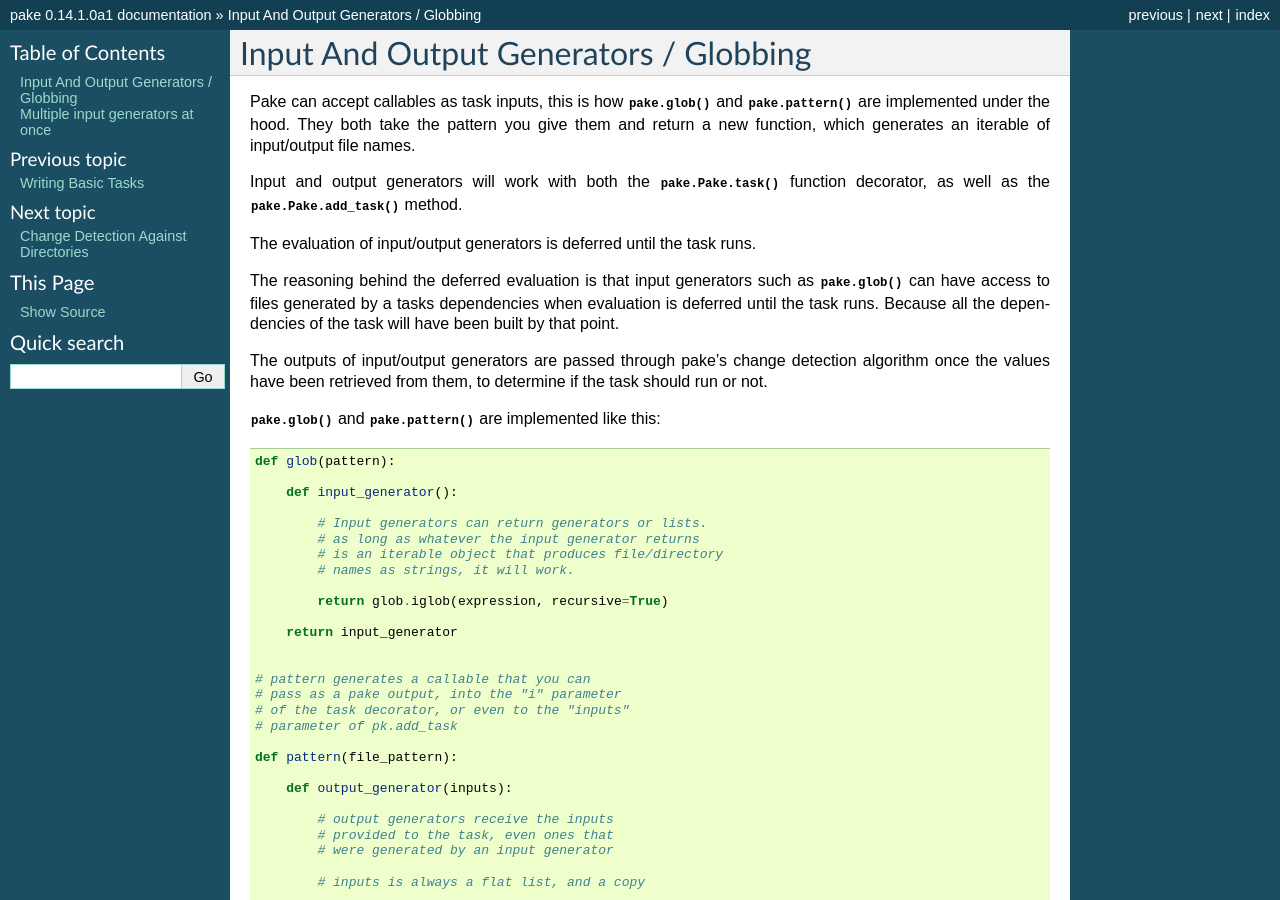
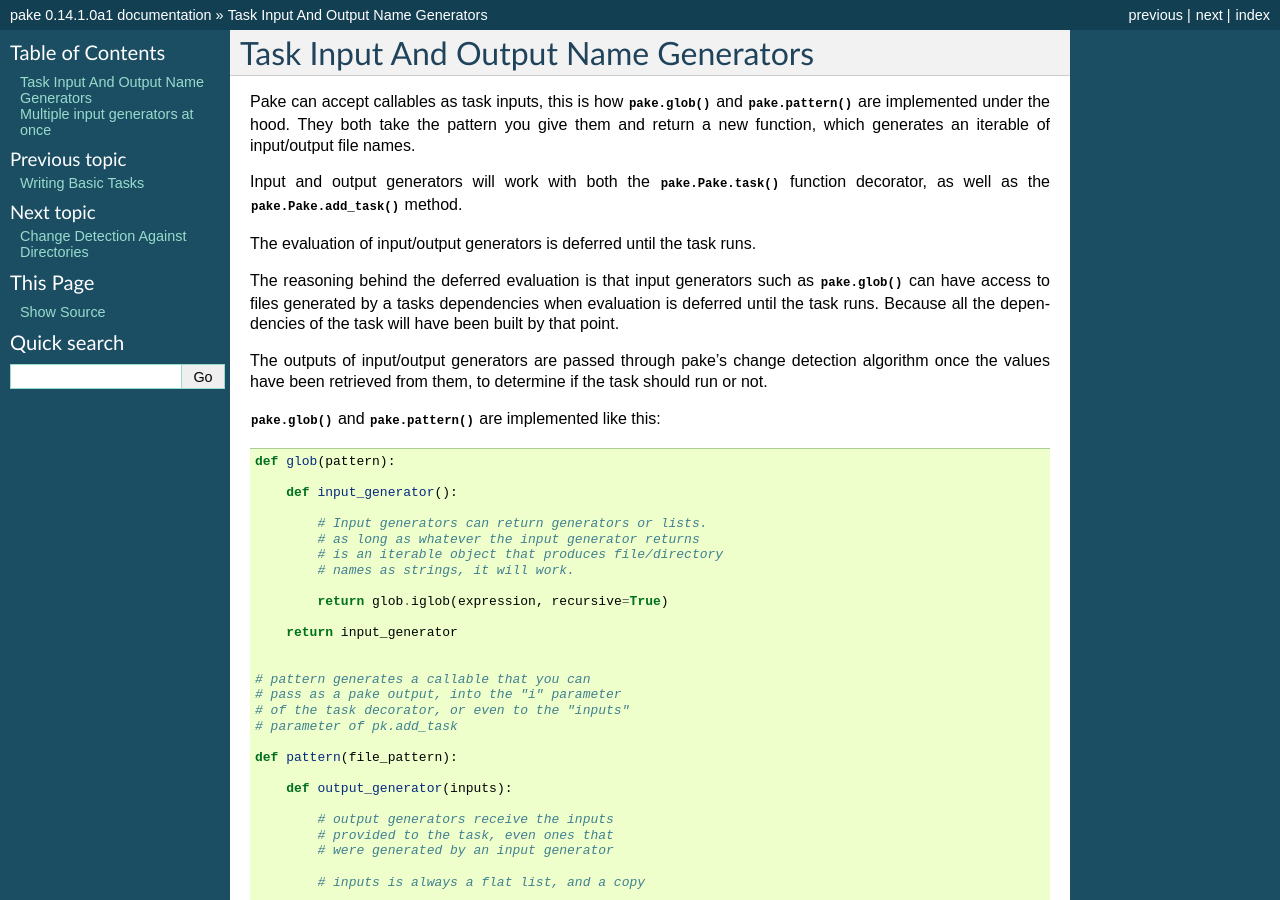
Before and after one commit to Teriks/pake, a Sphinx documentation site: the page built from docs/source/inputandoutputgenerators.rst, in a window 1280 px wide and 900 px high. Built offline with Sphinx 7.4.7, drawn with Linux system fonts in a browser that asks for light colours; some of the changed text lies outside the part shown.

Commit message:
Change input/output generator doc page title

```diff
--- a/docs/source/index.rst
+++ b/docs/source/index.rst
@@ -52,7 +52,7 @@ Guides / Help
 
     Running Pake <runningpake>
     Writing Basic Tasks <basictasks>
-    Input And Output Generators / Globbing <inputandoutputgenerators>
+    Task Input And Output Name Generators <inputandoutputgenerators>
     Change Detection Against Directories <directorychangedetection>
     Exiting Pakefiles Gracefully <exitingpakefiles>
     Adding Tasks Programmatically <programmaticlyaddtasks>
--- a/docs/source/inputandoutputgenerators.rst
+++ b/docs/source/inputandoutputgenerators.rst
@@ -1,5 +1,5 @@
-Input And Output Generators / Globbing
---------------------------------------
+Task Input And Output Name Generators
+-------------------------------------
 
 Pake can accept callables as task inputs, this is how :py:meth:`pake.glob` and :py:meth:`pake.pattern` are
 implemented under the hood.  They both take the pattern you give them and return a new function, which
```
